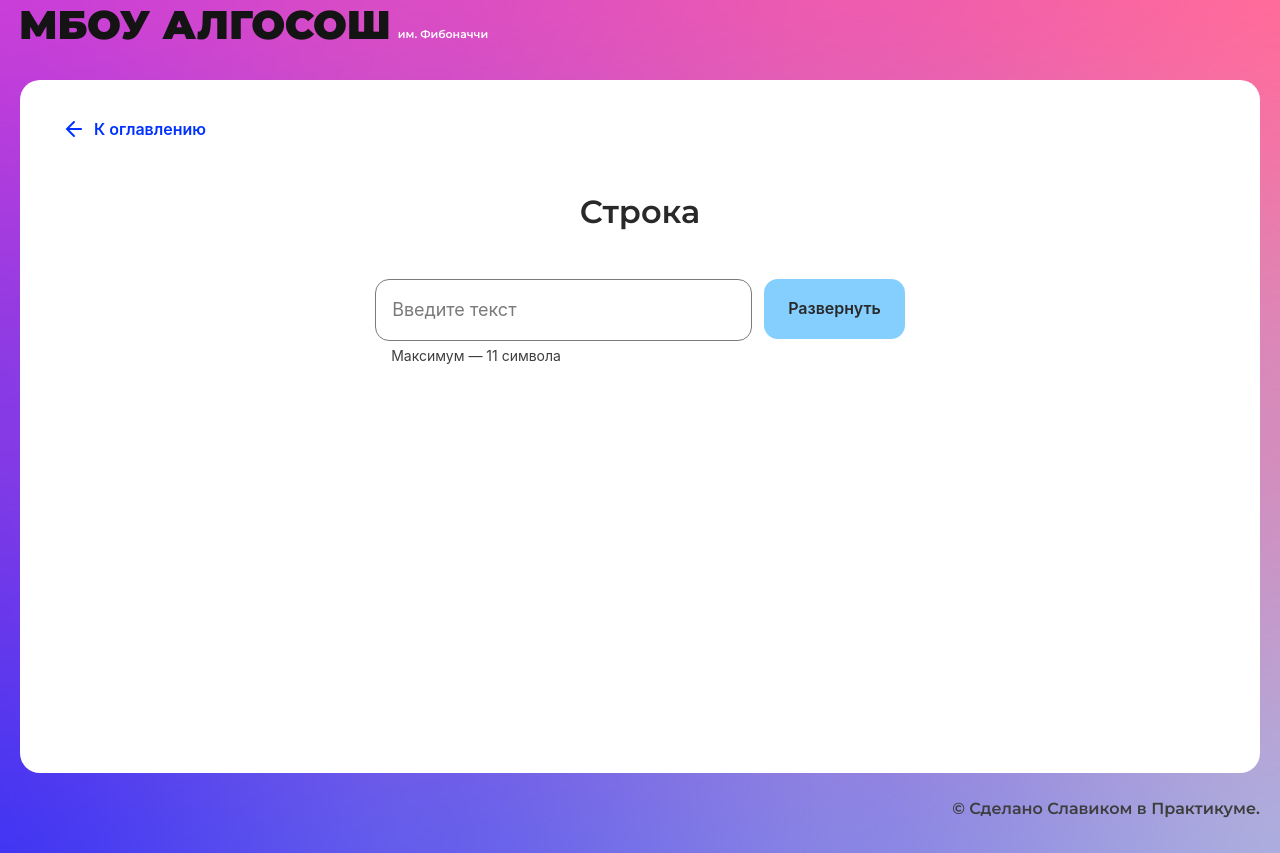
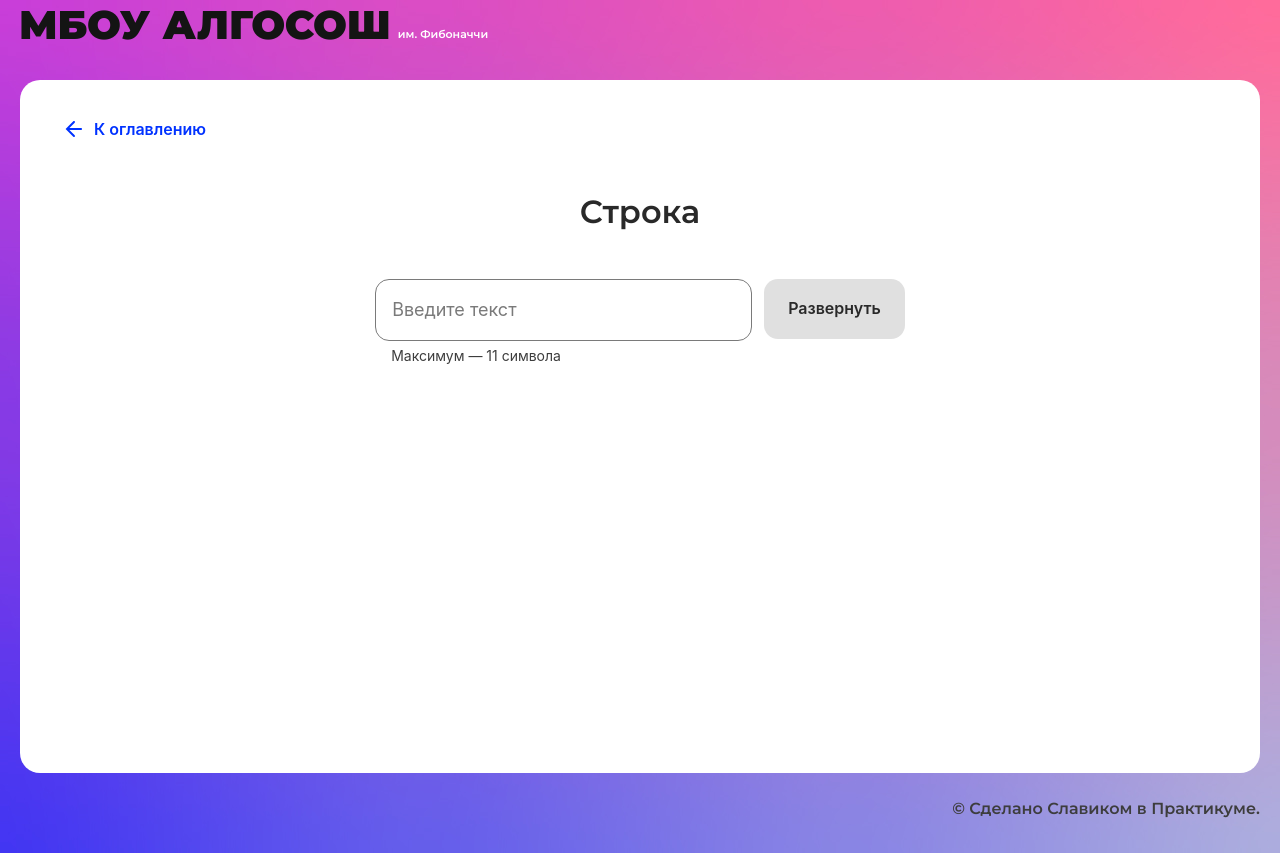
Before and after one commit to lighterboiii/algososh, a React (Create React App) app: page /recursion in a window 1280 px wide. Built offline with nearby package versions, Linux system fonts and the light colour scheme.

Commit message:
добавить блокировку кнопки в компоненте строка

```diff
--- a/src/components/string/string.tsx
+++ b/src/components/string/string.tsx
@@ -55,7 +55,7 @@ export const StringComponent: React.FC = () => {
           maxLength={11}
           value={inputValue}
           onChange={(e: ChangeEvent<HTMLInputElement>) => setInputValue(e.target.value)} />
-        <Button text="Развернуть" type="submit" isLoader={loader} />
+        <Button text="Развернуть" type="submit" isLoader={loader} disabled={!inputValue || inputValue.length > 11} />
       </form>
       <ul className={s.list}>
         {letters.map((letter, index) => {
```
